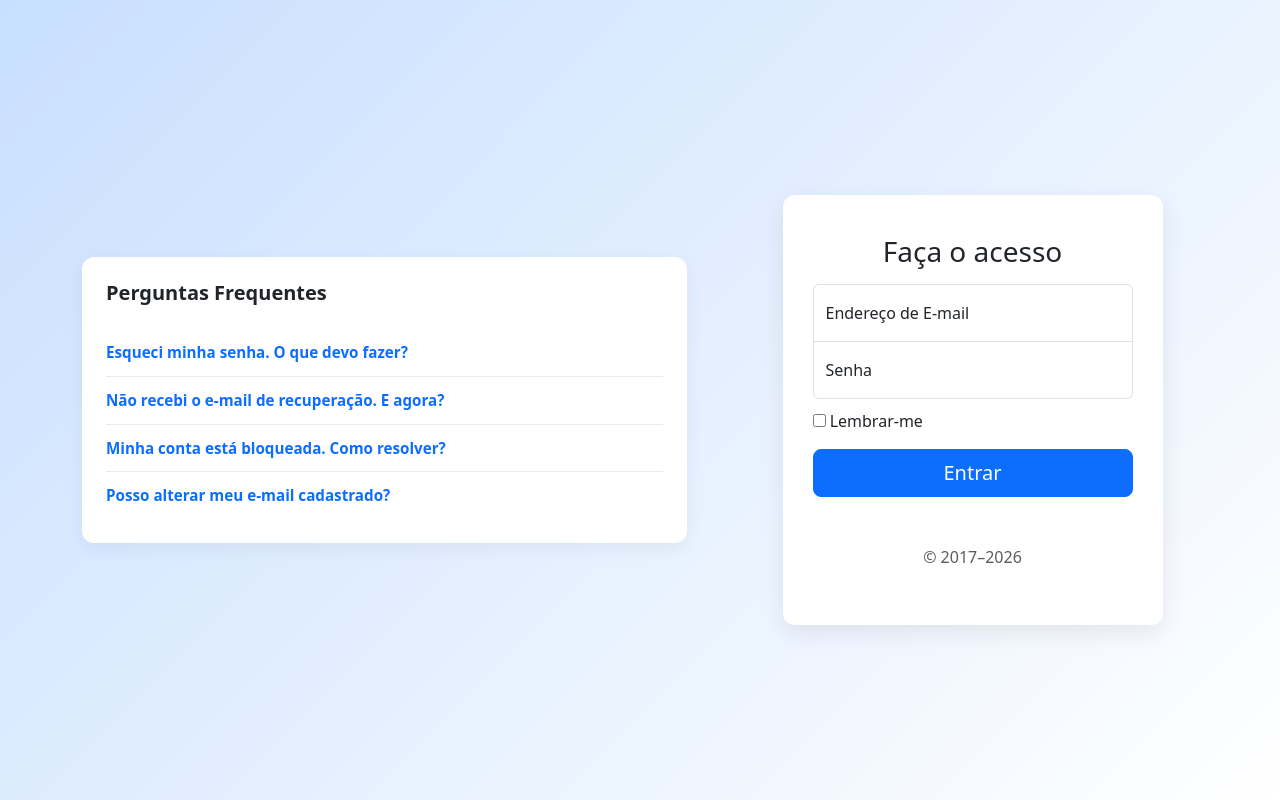
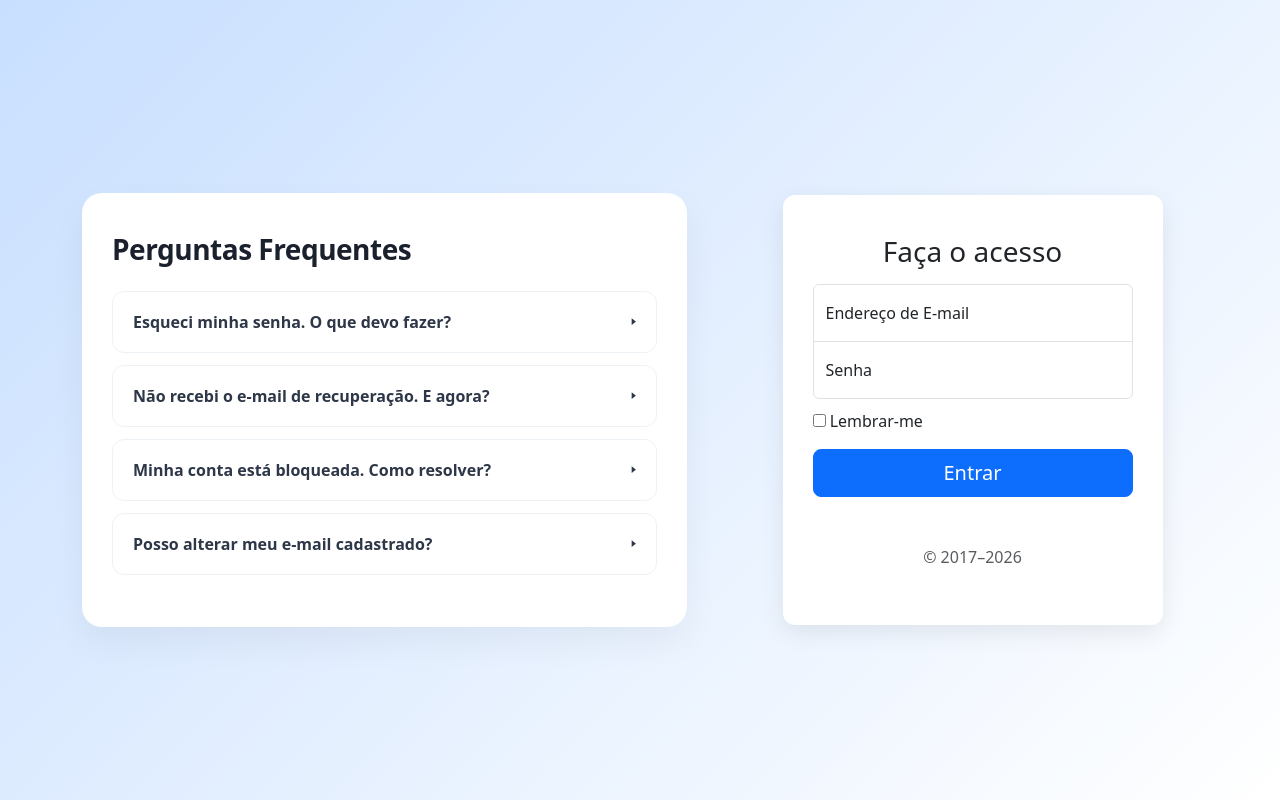
Before and after one commit to umRangel/projeto-login, a plain HTML site: page index.html in a window 1280 px wide. Drawn offline with nearby package versions, Linux system fonts and the light colour scheme.

Commit message:
reestruturação e estilização na tela de login e FAQ.

```diff
--- a/signin.css
+++ b/signin.css
@@ -46,53 +46,105 @@ body {
 
 .faq-container {
   width: 100%;
-  max-width: 800px;
-  margin: 0 auto;
-  padding: 24px;
+  max-width: 700px;
+  /* Ajustado para 60px no topo e 40px na base para espelhar o .form-signin */
+  margin: 60px auto 40px auto;
+  /* Ajustado o padding para 40px no topo/base para alinhar o conteúdo interno */
+  padding: 40px 30px;
   background-color: #ffffff;
-  border-radius: 12px;
-  box-shadow: 0 6px 18px rgba(0, 0, 0, 0.05);
+  border-radius: 20px;
+  box-shadow: 0 15px 35px rgba(0, 0, 0, 0.05);
+  /* Garante que o container não "estique" além do necessário */
+  display: inline-block;
+  vertical-align: top;
 }
 
 .faq-title {
-  font-size: 1.25rem;
-  font-weight: 600;
-  margin-bottom: 20px;
-  color: #212529;
+  font-size: 1.75rem;
+  font-weight: 800;
+  /* Removido margem exagerada para manter o topo limpo */
+  margin-top: 0;
+  margin-bottom: 30px;
+  color: #1a202c;
+  letter-spacing: -0.5px;
 }
 
 .faq-item {
-  border-bottom: 1px solid #e9ecef;
-  padding: 12px 0;
+  border: 1px solid #edf2f7;
+  border-radius: 12px;
+  margin-bottom: 12px;
+  transition: all 0.3s ease;
+  overflow: hidden;
 }
 
-.faq-item:last-child {
-  border-bottom: none;
+.faq-item:hover {
+  border-color: #cbd5e0;
+  background-color: #f8faff;
+  transform: translateY(-2px);
 }
 
 .faq-item summary {
-  font-size: 0.95rem;
+  padding: 18px 20px;
+  font-size: 1rem;
   font-weight: 600;
   cursor: pointer;
-  color: #0d6efd;
+  color: #2d3748;
   list-style: none;
+  display: flex;
+  justify-content: space-between;
+  align-items: center;
+  transition: background-color 0.2s;
 }
 
+/* Criando o ícone de seta customizado */
+.faq-item summary::after {
+  content: '🢒'; /* Usei um triângulo que fica melhor para girar */
+  font-size: 0.8rem;
+  transition: transform 0.3s ease; /* Isso faz ela girar suavemente */
+  display: inline-block;
+}
+
+/* Esconde o marcador padrão do Chrome/Safari */
 .faq-item summary::-webkit-details-marker {
   display: none;
 }
 
-.faq-item p {
-  margin-top: 8px;
-  font-size: 0.9rem;
-  line-height: 1.6;
-  color: #495057;
+/* Quando a FAQ está aberta */
+.faq-item[open] {
+  background-color: #ffffff;
+  border-color: #4a90e2;
+  box-shadow: 0 4px 12px rgba(74, 144, 226, 0.1);
 }
 
 .faq-item[open] summary {
-  color: #084298;
+  color: #4a90e2;
+  border-bottom: 1px solid #edf2f7;
 }
 
+.faq-item[open] summary::after {
+  transform: rotate(90deg); /* Gira a setinha para baixo */
+}
+
+.faq-item p {
+  padding: 20px;
+  margin: 0;
+  font-size: 0.95rem;
+  line-height: 1.6;
+  color: #4a5568;
+  background-color: #fcfdff;
+  animation: slideDown 0.4s ease-out;
+}
+
+@keyframes slideDown {
+  from {
+    opacity: 0;
+    transform: translateY(-10px);
+  }
+  to {
+    opacity: 1;
+    transform: translateY(0);
+  }
+}
 /* ================= CSS - BOTÃO LOGIN - EFEITO ================= */
 
 .form-signin .btn-primary {
```
